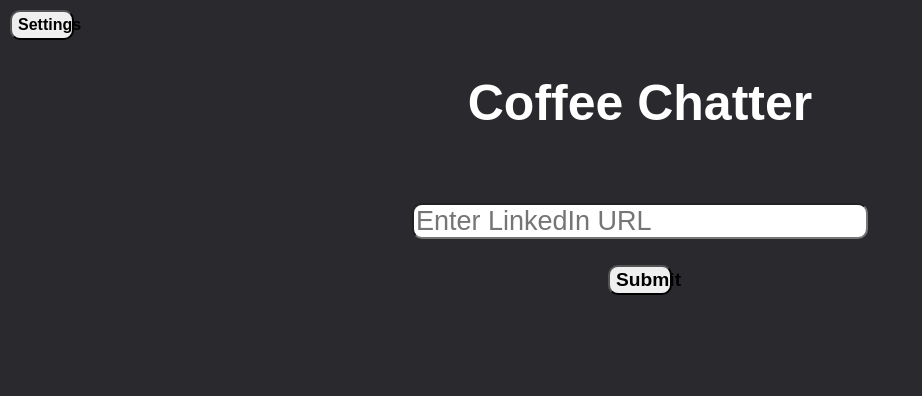
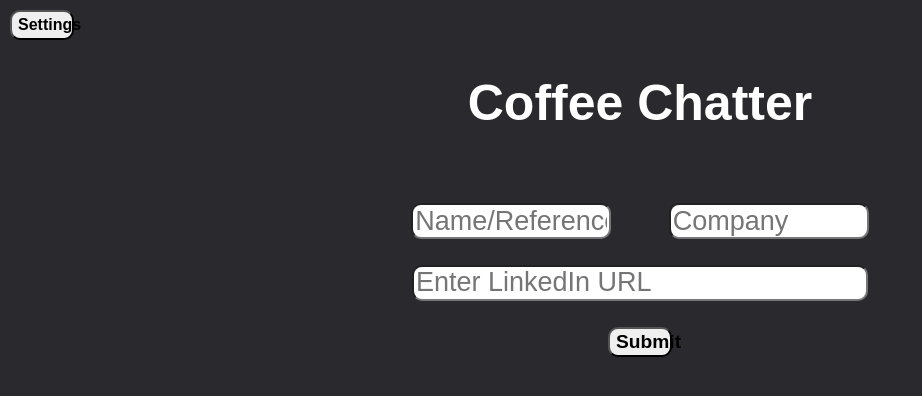
Before and after one commit to skerkar10/CoffeeChatter, a React (Create React App) app: page / in a window 1280 px wide. Shown: the top 396 px of the page, without its empty margins (0-922 px from the left). Built offline with nearby package versions, Linux system fonts and the light colour scheme.

Commit message:
Nevermind, I needed a couple more things here; now I should really be good to go

```diff
--- a/src/App.css
+++ b/src/App.css
@@ -71,6 +71,31 @@ input.email-input {
   border-radius: 10px;
 }
 
+.reference-container {
+  display: flex;
+  justify-content: center;
+  align-items: center;
+}
+
+input.reference {
+  font-family: Arial, Helvetica, sans-serif;
+  width: 15%;
+  height: 30px;
+  font-size: 27px;
+  border-radius: 10px;
+  margin-bottom: 2%;
+}
+
+input.company {
+  font-family: Arial, Helvetica, sans-serif;
+  width: 15%;
+  height: 30px;
+  font-size: 27px;
+  border-radius: 10px;
+  margin-bottom: 2%;
+  margin-left: 4.5%;
+}
+
 input.sender-email-input {
   font-family: Arial, Helvetica, sans-serif;
   height: 27px;
--- a/src/App.tsx
+++ b/src/App.tsx
@@ -11,9 +11,11 @@ function App() {
   const [link, setLink] = useState('');
   const [senderEmail, setSenderEmail] = useState('');
   const [template, setTemplate] = useState('');
+  const [reference, setReference] = useState('');
+  const [company, setCompany] = useState('');
 
   return (
-    <AppContext.Provider value={{link, setLink, senderEmail, setSenderEmail, template, setTemplate}}>
+    <AppContext.Provider value={{link, setLink, senderEmail, setSenderEmail, template, setTemplate, reference, setReference, company, setCompany}}>
       <BrowserRouter>
         <Routes>
           <Route path="/" element={<MainPage />} />
--- a/src/AppContext.tsx
+++ b/src/AppContext.tsx
@@ -12,6 +12,10 @@ type AppContextType = {
   setSenderEmail: Dispatch<SetStateAction<string>>;
   template: string;
   setTemplate: Dispatch<SetStateAction<string>>;
+  reference: string;
+  setReference: Dispatch<SetStateAction<string>>;
+  company: string;
+  setCompany: Dispatch<SetStateAction<string>>;
 }
 
 export const AppContext = createContext<AppContextType>({
@@ -20,5 +24,9 @@ export const AppContext = createContext<AppContextType>({
   senderEmail: '',
   setSenderEmail: () => {},
   template: '',
-  setTemplate: () => {}
+  setTemplate: () => {},
+  reference: '',
+  setReference: () => {},
+  company: '',
+  setCompany: () => {}
 });
--- a/src/Root.tsx
+++ b/src/Root.tsx
@@ -20,8 +20,25 @@ export default function MainPage() {
       <div className='header-container'>
         <h1 className='mainHeader' id='header'>Coffee Chatter</h1>
       </div>
+      <div className='reference-container'>
+        <input type="text"
+          placeholder='Name/Reference'
+          value={sharedStates.reference}
+          className="reference"
+          onChange={(event) => sharedStates.setReference(event.target.value)} />
+        <input type="text"
+          placeholder='Company'
+          value={sharedStates.company}
+          className="company"
+          onChange={(event) => sharedStates.setCompany(event.target.value)} />
+      </div>
       <div className='input-container'>
-        <input id='email' type="url" className="email-input" placeholder="Enter LinkedIn URL" onChange={(event) => sharedStates.setLink(event.target.value)}/>
+        <input id='link'
+          type="url"
+          className="email-input"
+          value={sharedStates.link}
+          placeholder="Enter LinkedIn URL"
+          onChange={(event) => sharedStates.setLink(event.target.value)}/>
       </div>
       <div className='submit-container'>
         <button className='submit-btn'>Submit</button>
```
Also changed, not shown: src/UserSettings.tsx (+9 -2 lines).
